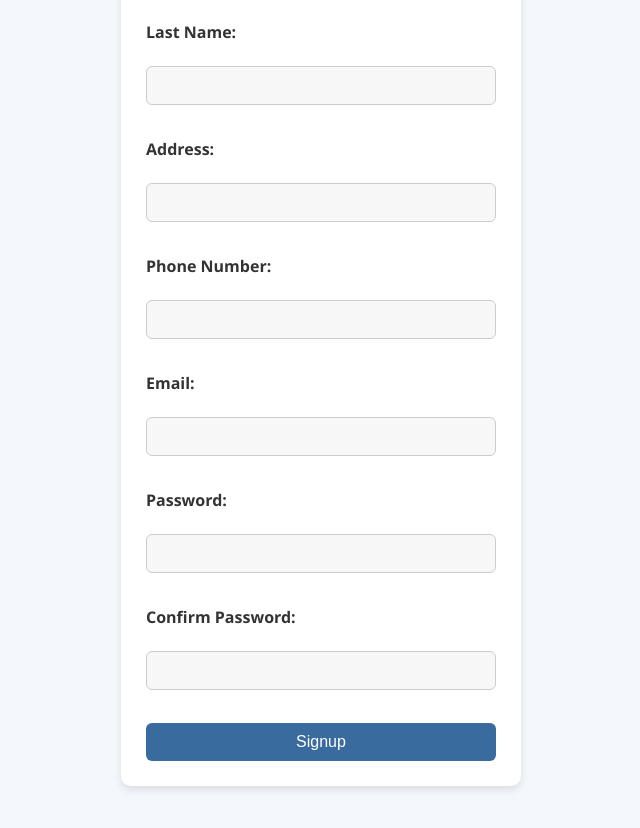
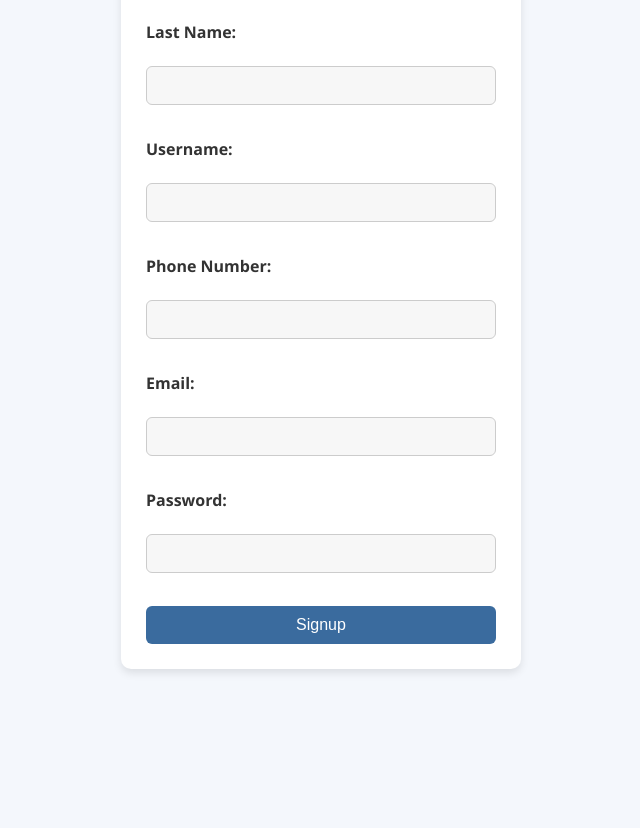
Before and after one commit to aduobed/Mental-Health-Support-And-Counselling-App, a React (Create React App) app in the folder frontend/: page /signup in a window 1280 px wide. Shown: the part 340-1168 px from the top of the page, without its empty margins (319-959 px from the left). After the commit the page ends 1089 px from the top, so only its background shows below. Built offline with nearby package versions, Linux system fonts and the light colour scheme.

Commit message:
Updated feature of signup form

```diff
--- a/frontend/src/components/SignUp.js
+++ b/frontend/src/components/SignUp.js
@@ -12,7 +12,7 @@ const Signup = () => {
         <label htmlFor="lastname">Last Name:</label>
         <input type="text" id="lastname" name="lastname" required />
 
-        <label htmlFor="address">Address:</label>
+        <label htmlFor="address">Username:</label>
         <input type="text" id="address" name="address" required />
 
         <label htmlFor="phone">Phone Number:</label>
@@ -24,9 +24,6 @@ const Signup = () => {
         <label htmlFor="password">Password:</label>
         <input type="password" id="password" name="password" required />
 
-        <label htmlFor="confirm-password">Confirm Password:</label>
-        <input type="password" id="confirm-password" name="confirm-password" required />
-
         <button type="submit">Signup</button>
       </form>
     </div>
```
